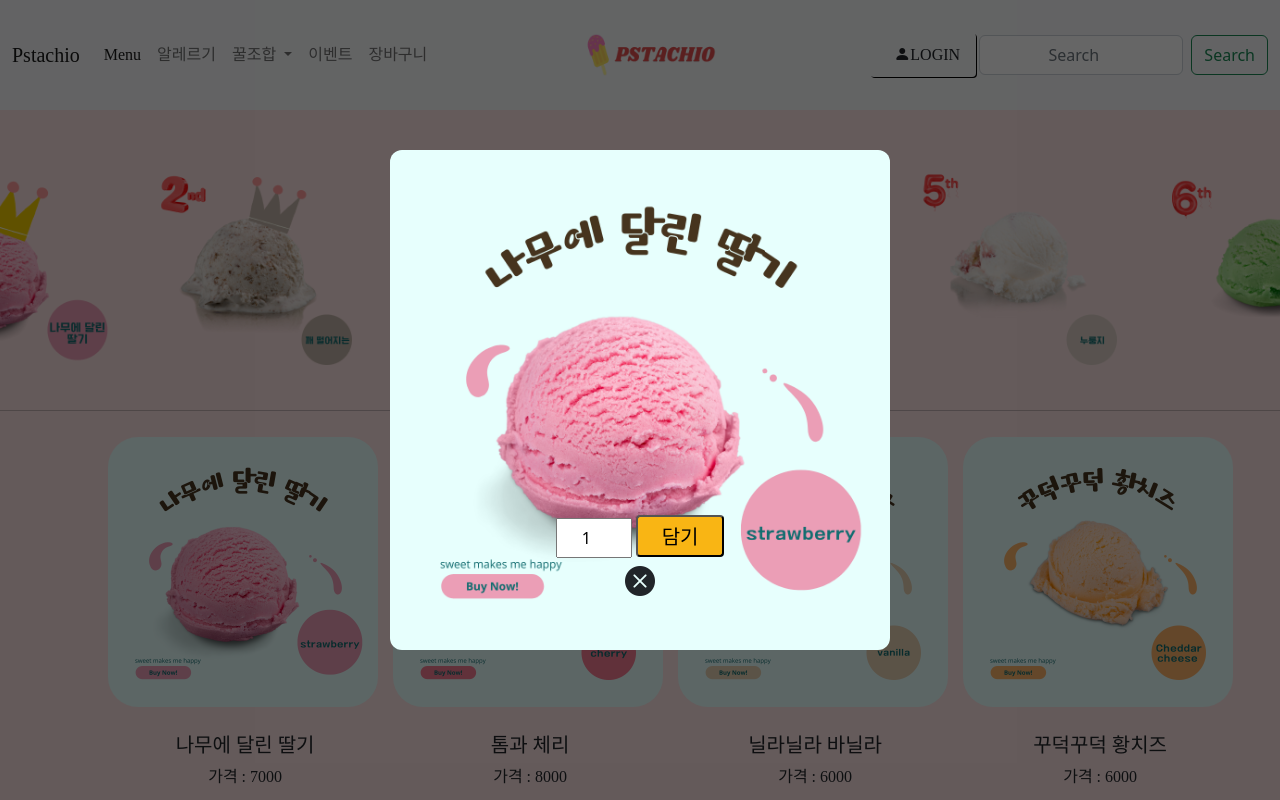
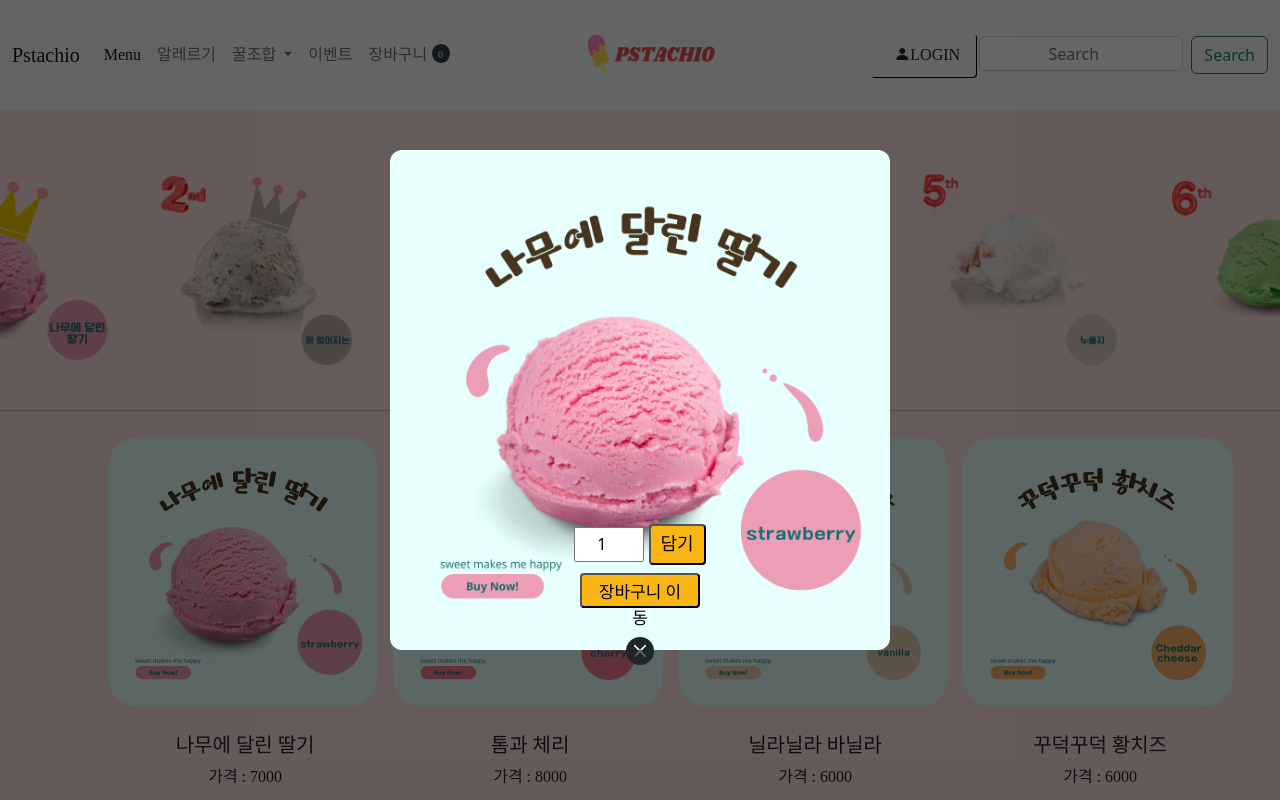
Before and after one commit to hy1203/Team-Project, a website: page menu1.html in a window 1280 px wide. Both pictures are taken after a click on the picture 243 px from the left and 572 px from the top of the page. Shown: the top 800 px of the page. Drawn offline with nearby package versions, Linux system fonts and the light colour scheme; a script that the page names is missing; a web font is replaced by a local one.

Commit message:
장바구니 숫자

```diff
--- a/menu.css
+++ b/menu.css
@@ -109,3 +109,91 @@ color: #46649B;
 }
 .banner_wraper { height: 300px; width: 1680px; position: absolute; overflow: hidden; }
 .banner_wraper img { height: 250px; margin: 30px; position: absolute; border-radius: 100px 100px 100px 100px;}
+button {
+    background-color: #F9B514;
+    padding: 5px 10px;
+    border-radius: 4px;
+    cursor: pointer;
+    font-family: 'Cafe24Danjunghae';
+  }
+
+  .modal {
+    position: fixed;
+    top: 0;
+    left: 0;
+    width: 100%;
+    height: 100%;
+    display: flex;
+    justify-content: center;
+    align-items: center;
+  }
+
+  .modal .bg {
+    width: 100%;
+    height: 100%;
+    background-color: rgba(0, 0, 0, 0.6);
+  }
+
+  .modalBox {
+    position: absolute;
+    background-image: url(./image/1.png);
+    background-size: contain;
+    border-radius: 12px;
+    width: 500px;
+    height: 500px;
+    padding-top: 345px;
+    text-align: center;
+  }
+
+  .modalBox.put_cart {
+    display: inline;
+    width: 88px;
+    height: 33px;
+  }
+  input {
+    width: 70px;
+    height: 35px;
+    text-align: center;
+  }
+  .buy{
+    margin-top:29px;
+    font-size: 18px;
+  }
+    .hidden {
+        display: none;
+    }
+@font-face {
+      font-family: 'Cafe24Danjunghae';
+      src: url("https://cdn.jsdelivr.net/gh/projectnoonnu/noonfonts_twelve@1.1/Cafe24Danjunghae.woff") format('woff');
+      font-weight: normal;
+      font-style: normal;
+  }
+  .x{
+    margin-top: 10px;
+    font-size: 28px;
+  }
+  .cart {
+    position: relative;
+}
+.cart:before{
+    content: attr(data-cart);
+    background: #34404b;
+    position: absolute;
+    left: 107%;
+    top: 9px;
+    transform: translateX(-50%);
+    width: 18px;
+    height: 19px;
+    border-radius: 50%;
+    font-size: 10px;
+    color: #fff;
+    text-align: center;
+    text-indent: 0;
+    line-height: 21px;
+}
+.move_cart {
+    width: 120px;
+    height: 35px;
+    font-size: 17px;
+    margin-top: 8px;
+}
--- a/menu1.html
+++ b/menu1.html
@@ -7,7 +7,6 @@
     <link href="https://fonts.googleapis.com/css2?family=Architects+Daughter&family=Noto+Sans+KR:wght@100;300;400;500;700;900&family=Sigmar&display=swap" rel="stylesheet">
     <link href="https://cdn.jsdelivr.net/npm/bootstrap@5.2.3/dist/css/bootstrap.min.css" rel="stylesheet" integrity="sha384-rbsA2VBKQhggwzxH7pPCaAqO46MgnOM80zW1RWuH61DGLwZJEdK2Kadq2F9CUG65" crossorigin="anonymous">
     <link rel="stylesheet" href="https://cdn.jsdelivr.net/npm/bootstrap-icons@1.7.1/font/bootstrap-icons.css">
-    <link rel="stylesheet" href="menushop.css">
     <link rel="stylesheet" href="./index.css">
     <link rel="stylesheet" href="./menu.css">
 
@@ -52,7 +51,7 @@
                   <a class="nav-link" href="#">이벤트</a>
               </li>
               <li class="nav-item">
-                <a class="nav-link" href="shoppingcart.html">장바구니</a>
+                <a class="nav-link cart" data-cart="0" href="shoppingcart.html">장바구니</a>
               </li>
             </ul>
 
@@ -84,9 +83,9 @@
     <div class="modal hidden">
         <div class="bg"></div>
         <div class="modalBox">
-
-            <input type="number" class="count" min="1" max="99" value="1"> <button class="buy">담기</button>
-            <br><i class="bi bi-x-circle-fill x closeBtn"></i>
+            <input type="number" class="count" min="1" max="99" value="1"> <button class="buy put_cart">담기</button>
+            <br><button class="move_cart">장바구니 이동</button> <br>
+            <i class="bi bi-x-circle-fill x closeBtn"></i>
         </div>
     </div>
 
@@ -203,12 +202,18 @@ window.onload = function() {
 $('.closeBtn').click(function() {
     $('.modal').addClass('hidden');
 })
-$('.buy').click(function() {
+
+$('.move_cart').click(function() {
+  $(location).attr('href','shoppingcart.html');
+})
+
+  $('.buy').click(function() {
     const num = $('.count').val();
-    alert(`${num}개가 정상적으로 담겼습니다.`)
-    $('.count').val('1')
+    alert(`${num}개가 정상적으로 담겼습니다.`);
+    $('.count').val('1');
+    $('.cart').attr('data-cart',`${num}`);
 })
-    </script>
+</script>
 
 <script src="https://cdn.jsdelivr.net/npm/jquery@3.5.1/dist/jquery.slim.min.js" integrity="sha384-DfXdz2htPH0lsSSs5nCTpuj/zy4C+OGpamoFVy38MVBnE+IbbVYUew+OrCXaRkfj" crossorigin="anonymous"></script>
 <script src="https://cdn.jsdelivr.net/npm/bootstrap@5.2.3/dist/js/bootstrap.bundle.min.js" integrity="sha384-kenU1KFdBIe4zVF0s0G1M5b4hcpxyD9F7jL+jjXkk+Q2h455rYXK/7HAuoJl+0I4" crossorigin="anonymous"></script>
--- a/menushop.css
+++ /dev/null
@@ -1,63 +0,0 @@
-button {
-    background-color: #F9B514;
-    padding: 5px 10px;
-    border-radius: 4px;
-    cursor: pointer;
-    font-family: 'Cafe24Danjunghae';
-  }
-
-  .modal {
-    position: fixed;
-    top: 0;
-    left: 0;
-    width: 100%;
-    height: 100%;
-    display: flex;
-    justify-content: center;
-    align-items: center;
-  }
-
-  .modal .bg {
-    width: 100%;
-    height: 100%;
-    background-color: rgba(0, 0, 0, 0.6);
-  }
-
-  .modalBox {
-    position: absolute;
-    background-image: url(./image/1.png);
-    background-size: contain;
-    border-radius: 12px;
-    width: 500px;
-    height: 500px;
-    padding-top: 345px;
-    text-align: center;
-  }
-
-  .modalBox button {
-    display: inline;
-    width: 88px;
-    height: 42px;
-  }
-  input {
-    width: 76px;
-    height: 40px;
-    text-align: center;
-  }
-  .buy{
-    margin-top:20px;
-    font-size: 20px;
-  }
-    .hidden {
-        display: none;
-    }
-@font-face {
-      font-family: 'Cafe24Danjunghae';
-      src: url("https://cdn.jsdelivr.net/gh/projectnoonnu/noonfonts_twelve@1.1/Cafe24Danjunghae.woff") format('woff');
-      font-weight: normal;
-      font-style: normal;
-  }
-  .x{
-    margin-top: 10px;
-    font-size: 30px;
-  }
--- a/shoppingcart.css
+++ b/shoppingcart.css
@@ -127,7 +127,7 @@
   width: 30%;
 }
 
-.cart {
+.scart {
   font-family: 'Cafe24Danjunghae';
   font-size: 45px;
   position: relative;
```
Also changed, not shown: index.html (+1 -1 lines), menu2.html (+11 -6 lines), menu3.html (+11 -6 lines), shoppingcart.html (+2 -2 lines), index.css (line endings or trailing spaces).
